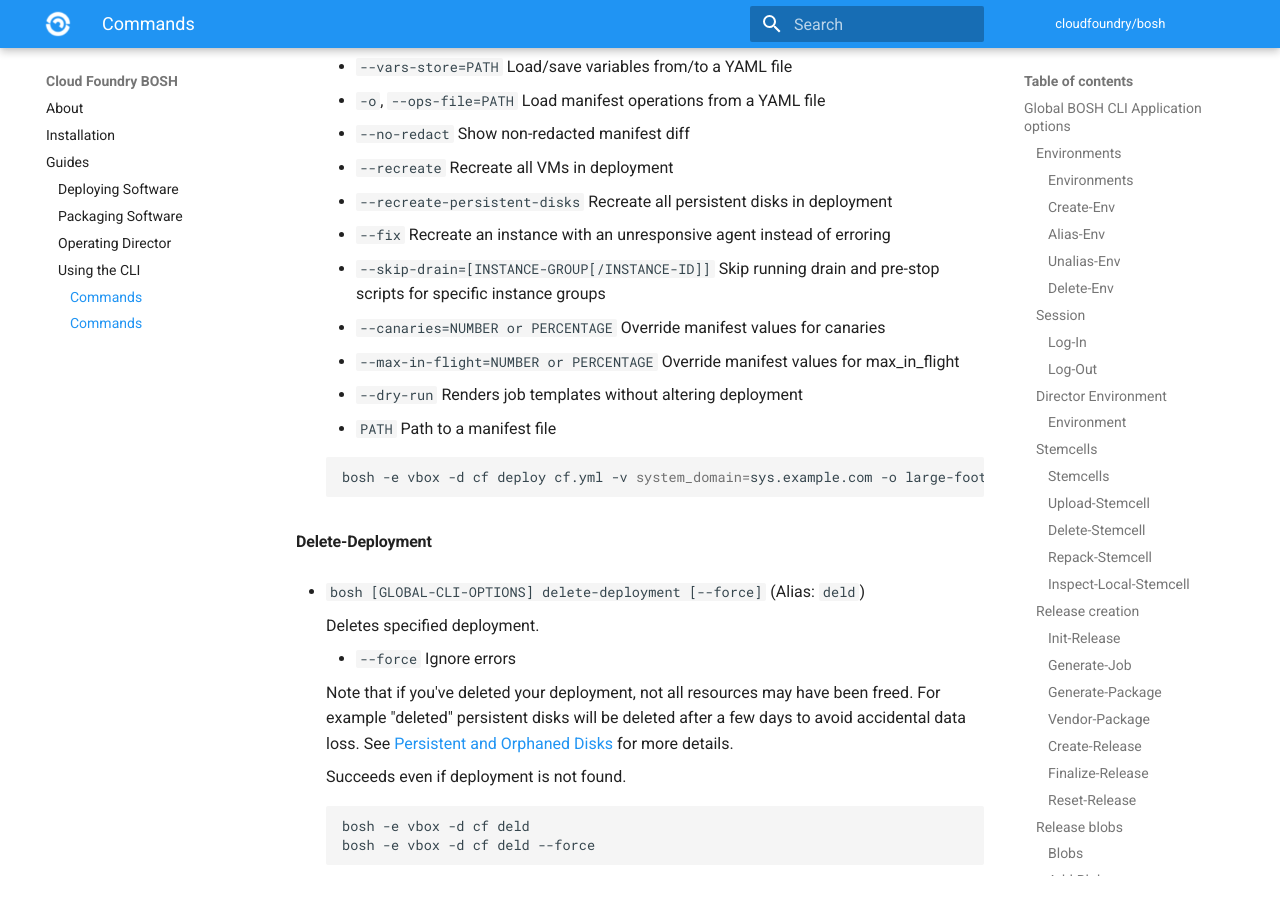
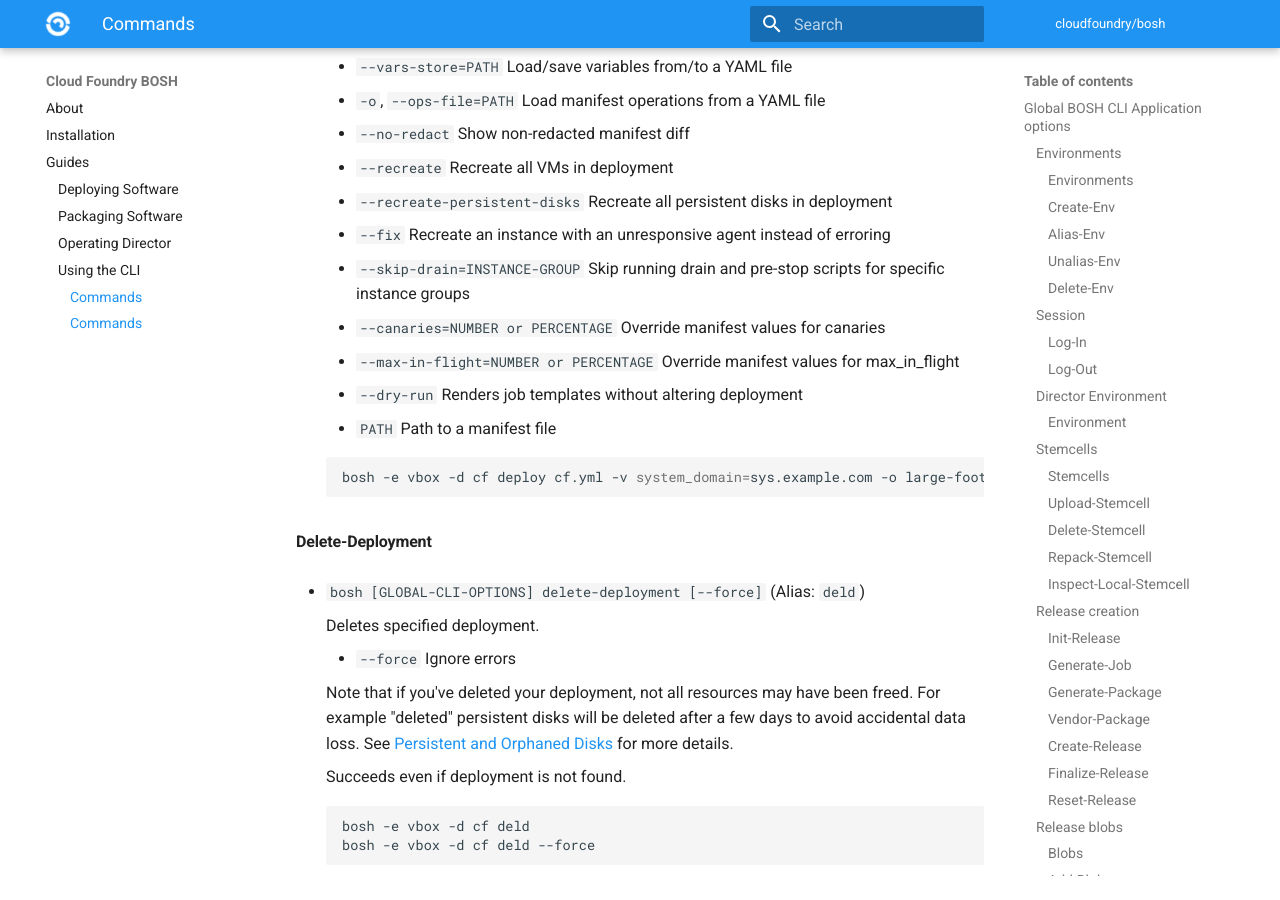
Before and after one commit to cloudfoundry/docs-bosh, an MkDocs documentation site: the page built from content/cli-v2.md, in a window 1280 px wide and 900 px high, scrolled down 22203 px. Built offline with MkDocs 1.6.1 and Material for MkDocs 9.7.7, drawn with Linux system fonts in a browser that asks for light colours; old or Windows-style settings are respelled for this version of MkDocs.

Commit message:
Revert "Document INSTANCE-GROUP and INSTANCE-ID in deploy --skip-drain"

```diff
--- a/content/cli-v2.md
+++ b/content/cli-v2.md
@@ -952,7 +952,7 @@ See [CPI config](cpi-config.md).
     - `--recreate` Recreate all VMs in deployment
     - `--recreate-persistent-disks` Recreate all persistent disks in deployment
     - `--fix` Recreate an instance with an unresponsive agent instead of erroring
-    - `--skip-drain=[INSTANCE-GROUP[/INSTANCE-ID]]` Skip running drain and pre-stop scripts for specific instance groups
+    - `--skip-drain=INSTANCE-GROUP` Skip running drain and pre-stop scripts for specific instance groups
     - `--canaries=NUMBER or PERCENTAGE` Override manifest values for canaries
     - `--max-in-flight=NUMBER or PERCENTAGE` Override manifest values for max_in_flight
     - `--dry-run` Renders job templates without altering deployment
```
